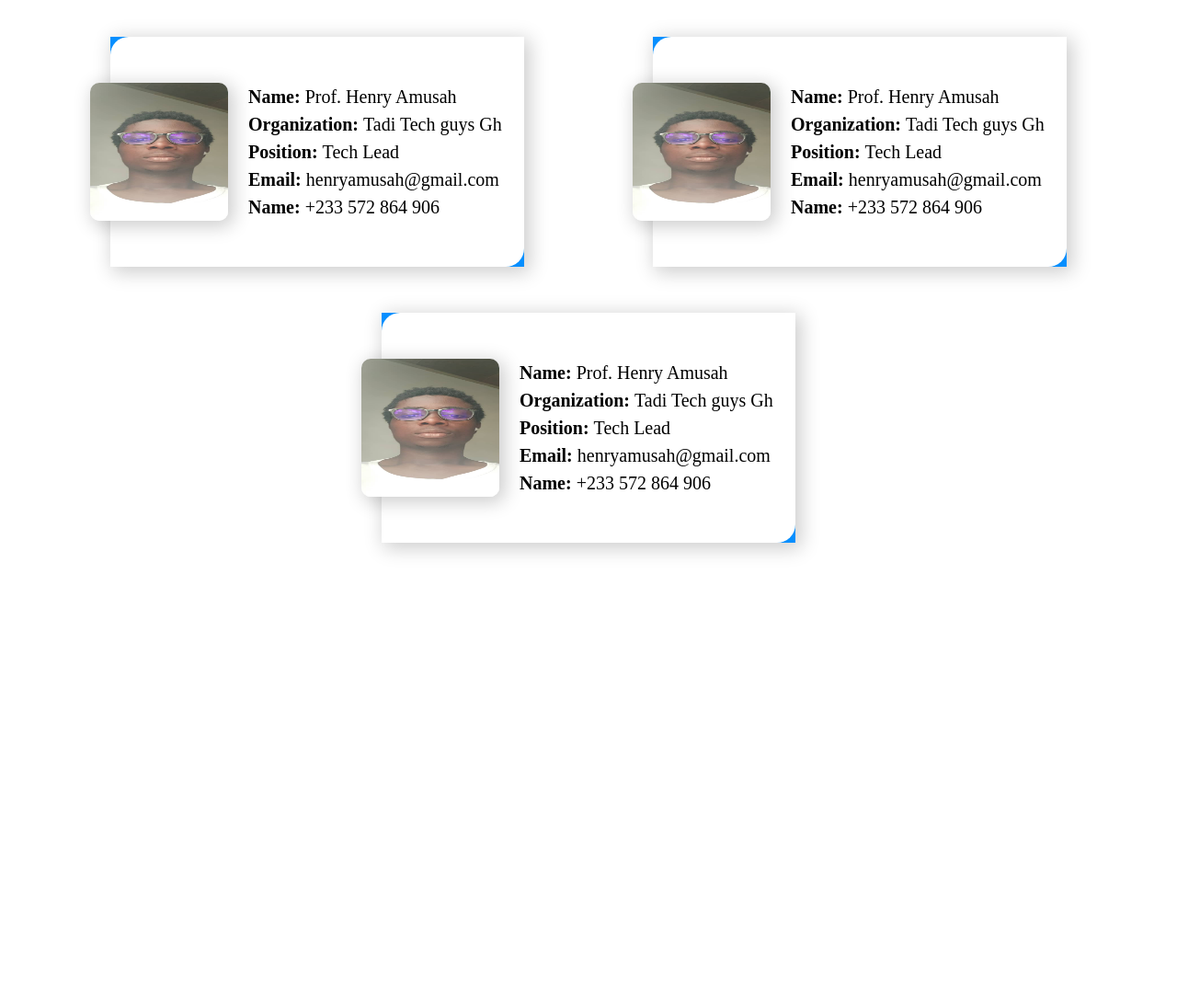
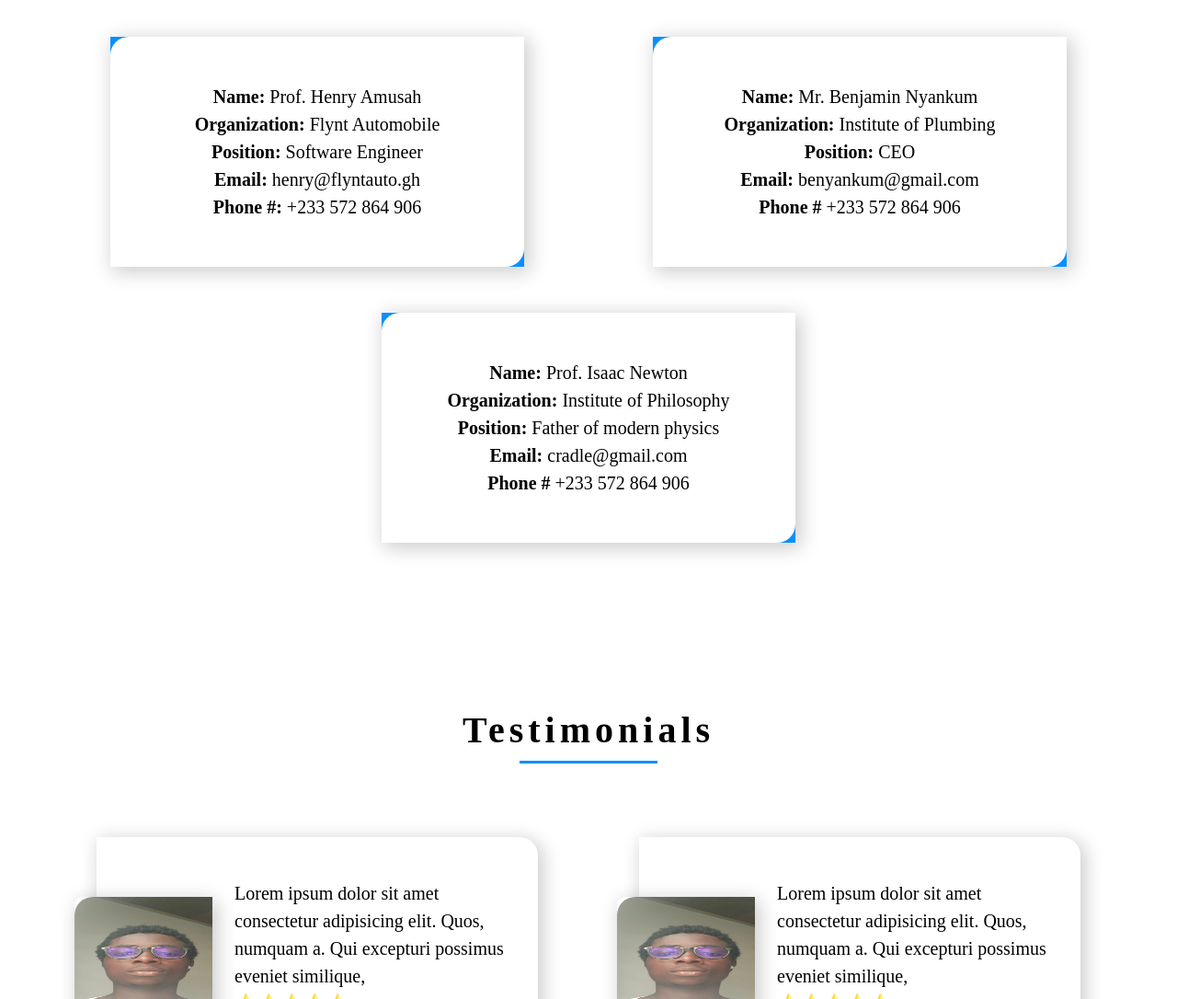
Before and after one commit to Amusah/Academic-portfolio, a plain HTML site: page home.html in a window 1280 px wide. Shown: the part 3780-4866 px from the top of the page at 92% size. Before the commit the page ends 4600 px from the top, so only its background shows below. Drawn offline with Linux system fonts and the light colour scheme; a web font is replaced by a local one.

Commit message:
testimonial section

```diff
--- a/home.html
+++ b/home.html
@@ -148,7 +148,7 @@
             <div class="underline"></div>
 
             <div class="profile-img">
-                <img src="img/m3.jpeg" alt="Me">
+                <img src="img/c.jpeg" alt="Me">
             </div>
             <h3 class="name">Daniel Kingsley Arthur</h3>
             <!-- Education -->
@@ -212,9 +212,9 @@
             <div class="hobby">
                 <h3>Hobbies</h3>
                 <ul>
-                    <li>Football</li>
-                    <li>Cooking</li>
-                    <li>Music</li>
+                    <li>Football ⚽</li>
+                    <li>Cooking 🍲</li>
+                    <li>Music 🎧</li>
                 </ul>
             </div>
             <!-- <a id="ref" href="#ref">View References</a> -->
@@ -230,56 +230,102 @@
                 <!-- card -->
                 <div class="ref-card-bg">
                     <div class="ref-card">
-                        <div class="ref-card-head">
+                        <!-- <div class="ref-card-head">
                             <img src="img/m3.jpeg" alt="">
-                        </div>
+                        </div> -->
                         <div class="ref-card-body">
                             <p><strong>Name: </strong> Prof. Henry Amusah</p>
-                            <p><strong>Organization: </strong>Tadi Tech guys Gh</p>
-                            <p><strong>Position: </strong> Tech Lead</p>
-                            <p><strong>Email: </strong> henryamusah@gmail.com</p>
-                            <p><strong>Name: </strong> +233 572 864 906</p>
+                            <p><strong>Organization: </strong>Flynt Automobile</p>
+                            <p><strong>Position: </strong>Software Engineer</p>
+                            <p><strong>Email: </strong> henry@flyntauto.gh</p>
+                            <p><strong>Phone #: </strong> +233 572 864 906</p>
                         </div>
-                        <div class="ref-card-footer"></div>
                     </div>
                 </div>
 
                 <div class="ref-card-bg">
                     <div class="ref-card">
-                        <div class="ref-card-head">
+                        <!-- <div class="ref-card-head">
                             <img src="img/m3.jpeg" alt="">
+                        </div> -->
+                        <div class="ref-card-body">
+                            <p><strong>Name: </strong> Mr. Benjamin Nyankum</p>
+                            <p><strong>Organization: </strong>Institute of Plumbing</p>
+                            <p><strong>Position: </strong> CEO</p>
+                            <p><strong>Email: </strong> benyankum@gmail.com</p>
+                            <p><strong>Phone # </strong> +233 572 864 906</p>
                         </div>
-                        <div class="ref-card-body">
-                            <p><strong>Name: </strong> Prof. Henry Amusah</p>
-                            <p><strong>Organization: </strong>Tadi Tech guys Gh</p>
-                            <p><strong>Position: </strong> Tech Lead</p>
-                            <p><strong>Email: </strong> henryamusah@gmail.com</p>
-                            <p><strong>Name: </strong> +233 572 864 906</p>
-                        </div>
-                        <div class="ref-card-footer"></div>
                     </div>
                 </div>
 
                 <div class="ref-card-bg">
                     <div class="ref-card">
-                        <div class="ref-card-head">
+                        <!-- <div class="ref-card-head">
                             <img src="img/m3.jpeg" alt="">
+                        </div> -->
+                        <div class="ref-card-body">
+                            <p><strong>Name: </strong> Prof. Isaac Newton</p>
+                            <p><strong>Organization: </strong> Institute of Philosophy</p>
+                            <p><strong>Position: </strong> Father of modern physics</p>
+                            <p><strong>Email: </strong> cradle@gmail.com</p>
+                            <p><strong>Phone # </strong> +233 572 864 906</p>
                         </div>
-                        <div class="ref-card-body">
-                            <p><strong>Name: </strong> Prof. Henry Amusah</p>
-                            <p><strong>Organization: </strong>Tadi Tech guys Gh</p>
-                            <p><strong>Position: </strong> Tech Lead</p>
-                            <p><strong>Email: </strong> henryamusah@gmail.com</p>
-                            <p><strong>Name: </strong> +233 572 864 906</p>
-                        </div>
-                        <div class="ref-card-footer"></div>
                     </div>
                 </div>
             </div>
         </div>
     </Section>
 
-    <section id="testimonial"></section>
+    <!-- Testimonials -->
+    <section id="testimonial">
+        <div class="testimonial">
+            <h1>Testimonials</h1>
+            <div class="underline"></div>
+            <div class="test-cards">
+                <div class="test-card">
+                    <div class="test-card-head">
+                        <img src="img/m3.jpeg" alt="">
+                    </div>
+                    <div class="test-card-body">
+                        <p>Lorem ipsum dolor sit amet consectetur
+                            adipisicing elit. Quos, numquam a. Qui
+                            excepturi possimus eveniet similique,
+                        </p>
+                        <p>⭐⭐⭐⭐⭐</p>
+                        <span>~Leonardo Da Vinci</span>
+                    </div>
+                </div>
+
+                <div class="test-card">
+                    <div class="test-card-head">
+                        <img src="img/m3.jpeg" alt="">
+                    </div>
+                    <div class="test-card-body">
+                        <p>Lorem ipsum dolor sit amet consectetur
+                            adipisicing elit. Quos, numquam a. Qui
+                            excepturi possimus eveniet similique,
+                        </p>
+                        <p>⭐⭐⭐⭐⭐</p>
+                        <span>~Isaac Newton</span>
+                    </div>
+                </div>
+
+                <div class="test-card">
+                    <div class="test-card-head">
+                        <img src="img/m3.jpeg" alt="">
+                    </div>
+                    <div class="test-card-body">
+                        <p>Lorem ipsum dolor sit amet consectetur
+                            adipisicing elit. Quos, numquam a. Qui
+                            excepturi possimus eveniet similique,
+                        </p>
+                        <p>⭐⭐⭐⭐⭐</p>
+                        <span>~CodeNerd</span>
+                    </div>
+                </div>
+            </div>
+        </div>
+    </section>
 
     <script src="app.js"></script>
 </body>
--- a/style.css
+++ b/style.css
@@ -421,7 +421,7 @@ nav .socials a:hover{
   min-height: 80vh;
 }
 .referee{
-  padding: 10rem 0;
+  padding: 10rem 0 0;
   text-align: center;
   width: 100%;
 }
@@ -456,45 +456,102 @@ nav .socials a:hover{
   /* justify-content: space-around; */
   border-bottom-right-radius: 2rem;
   border-top-left-radius: 2rem;
+  /* position: relative; */
+}
+
+.ref-card .ref-card-body{
+  width: 100%;
+  /* height: 100%; */
+  margin: 0 auto;
+  line-height: 1.5;
+}
+
+.ref-card .ref-card-body p{
+  font-size: 2rem;
+}
+
+
+          /***************Testimonial**************/
+#testimonial{
+  min-height: 80vh;
+}
+
+.testimonial{
+  padding: 5rem 0;
+  text-align: center;
+  width: 100%;
+}
+
+.testimonial h1{
+  font-size: var(--head-text);
+  font-family: var(--head-font);
+  letter-spacing: var(--text-spacing);
+}
+
+.testimonial .test-cards{
+  display: flex;
+  justify-content: space-around;
+  align-items: center;
+  padding: 8rem 5rem;
+  flex-wrap: wrap;
+}
+
+.test-cards .test-card{
+  box-shadow: 0.4rem 0.4rem 2rem 0.2rem rgba(0, 0, 0, 0.2);
+  cursor: pointer;
+  margin-bottom: 5rem;
+  background-color: #fff;
+  width: 48rem;
+  height: 28rem;
+  display: flex;
+  align-items: center;
+  border-bottom-left-radius: 2rem;
+  border-top-right-radius: 2rem;
   position: relative;
 }
 
-.ref-card .ref-card-head{
-  /* background-color: var(--main-color); */
+.test-card .test-card-head{
   width: 15rem;
   height: 15rem;
   position: absolute;
   left: -5%;
   border-radius: 1rem;
-  /* border: 0.1rem solid var(--main-color); */
   box-shadow: 0.4rem 0.4rem 2rem 0.2rem rgba(0, 0, 0, 0.2);
 }
 
-.ref-card .ref-card-head img{
+.test-card .test-card-head img{
   width: 100%;
   height: 100%;
-  border-radius: 1rem;
+  border-bottom-right-radius: 2rem;
+  border-top-left-radius: 2rem;
 }
 
-.ref-card .ref-card-body{
+.test-card .test-card-body{
   width: 30rem;
   height: 100%;
-  /* background-color: #4d60ee; */
   margin-left: 15rem;
-  /* border: 0.1rem solid var(--main-color); */
 }
 
-.ref-card .ref-card-body{
+.test-card .test-card-body{
   display: flex;
   flex-direction: column;
-  /* align-items: center; */
   justify-content: center;
   text-align: left;
   line-height: 1.5;
+  padding-top: 4rem;
 }
 
-.ref-card .ref-card-body p{
+.test-card .test-card-body p{
   font-size: 2rem;
+}
+
+.test-card .test-card-body span{
+  font-size: 2.5rem;
+  font-family: 'Vibes';
+  text-align: right;
+  padding-right: 2rem;
+  margin-top: 4rem;
+  color: var(--main-color);
 }
 
 
```
